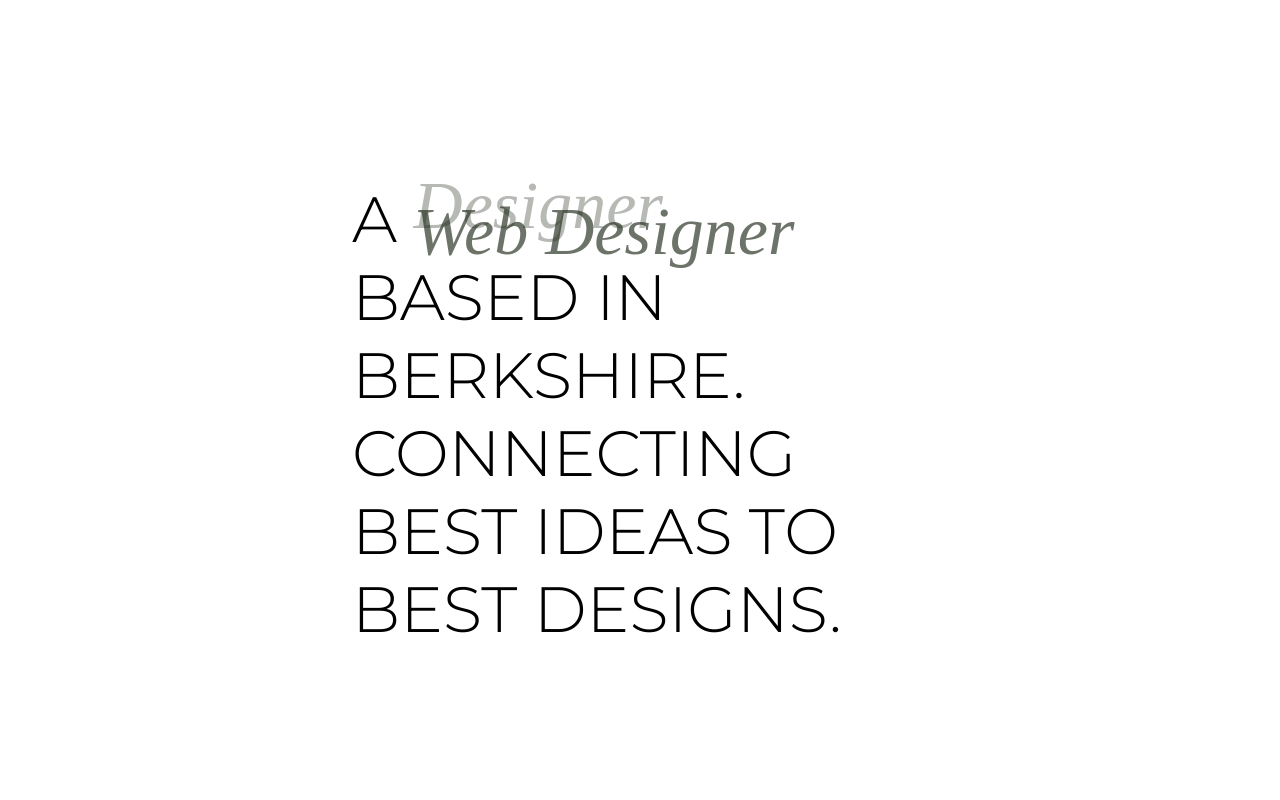
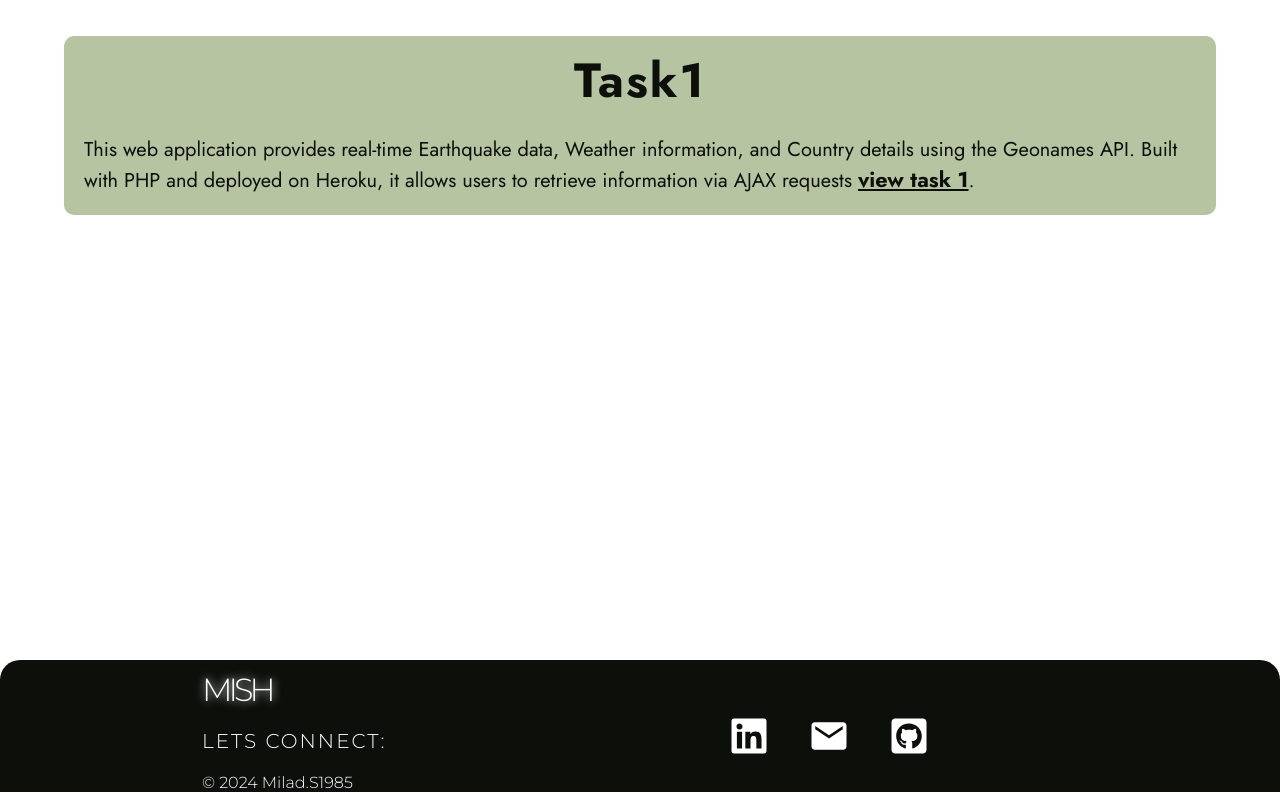
Before and after one commit to Milad64sh/portfolio-website, a Next.js app: page / in a window 1280 px wide. Shown: the part 1100-1900 px from the top of the page. Built offline with nearby package versions, Linux system fonts and the light colour scheme; some icons are missing.

Commit message:
update: task 1 add to portfolio previous project comment in

```diff
--- a/pages/about.module.scss
+++ b/pages/about.module.scss
@@ -32,7 +32,6 @@
     margin-bottom: -20px;
   }
   .aboutP {
-    text-transform: uppercase;
     color: $headings;
     padding: 10px 20px;
     font-weight: 200;
--- /dev/null
+++ b/pages/components/tasks/Task1.jsx
@@ -0,0 +1,36 @@
+import React from 'react';
+import styles from './task1.module.scss';
+import Link from 'next/link';
+
+const Task1 = () => {
+  return (
+    <div className={styles.container}>
+      <div className={styles.container__content}>
+        <div className={styles.container__content__header}>
+          <h2>Task1</h2>
+        </div>
+        <div className={styles.container__content__desc}>
+          <p>
+            This web application provides real-time Earthquake data, Weather
+            information, and Country details using the Geonames API. Built with
+            PHP and deployed on Heroku, it allows users to retrieve information
+            via AJAX requests{' '}
+            <span>
+              <Link
+                href='https://geonames-api-requests-a22d16a04475.herokuapp.com/'
+                target='_blank'
+                rel='noopener noreferrer'
+              >
+                view task 1
+              </Link>
+            </span>
+            .
+          </p>
+        </div>
+        <div className={styles.container__content__link}></div>
+      </div>
+    </div>
+  );
+};
+
+export default Task1;
--- /dev/null
+++ b/pages/components/tasks/task1.module.scss
@@ -0,0 +1,42 @@
+@import '../../../styles/variables.scss';
+.container {
+  display: flex;
+  background-color: $section-bcg;
+  border-radius: 10px;
+  padding: 0px 20px;
+  font-family: 'Jost', sans-serif;
+  &__content {
+    display: flex;
+    flex-direction: column;
+    align-items: center;
+    width: 100%;
+    &__header {
+      font-size: 2rem;
+      color: $headings;
+      margin-top: 10px;
+      h2 {
+        margin: 0;
+        padding: 0;
+        letter-spacing: 2px;
+      }
+    }
+    &__desc {
+      color: $headings;
+      p {
+        font-size: 1.25rem;
+        a {
+          color: $headings; // Change to your desired color
+          font-size: 1.35rem;
+          text-decoration: none; // Remove underline if needed
+          font-weight: bold; // Optional: Make it bold
+          transition: all 0.3s ease-in-out;
+          text-decoration: underline;
+
+          &:hover {
+            letter-spacing: 1px;
+          }
+        }
+      }
+    }
+  }
+}
--- a/pages/index.module.scss
+++ b/pages/index.module.scss
@@ -183,15 +183,30 @@
       display: flex;
       flex-direction: row;
       justify-content: center;
-      top: -250px; // Stick to the top of the viewport
+      top: -250px;
       width: 100%;
-      height: 100vh; // Ensure it covers the entire viewport height
+      height: 100vh;
       @media screen and (max-width: 767px) {
         width: 100%;
         top: -30%;
       }
     }
   }
+  // tasks
+  .tasks {
+    position: relative;
+    height: 100vh;
+    top: 40%;
+    transition: opacity 0.4s ease-in-out;
+    z-index: 0;
+    opacity: 0;
+    margin: 0 auto;
+    width: 90%;
+    &.animate {
+      animation: slideInFromRight 1s ease-out forwards;
+    }
+  }
+  // description
   .description {
     position: relative;
     height: 100vh;
@@ -218,7 +233,7 @@
   }
   .footer {
     position: absolute;
-    top: 400%;
+    top: 220%;
     width: 100%;
     color: white;
   }
--- a/pages/layout.tsx
+++ b/pages/layout.tsx
@@ -5,11 +5,33 @@ import MobileNav from './components/MobileNav';
 import styles from './index.module.scss';
 import ProjectsSlideShow from './components/projects/ProjectsSlideShow';
 import Description from './components/Description';
+import Task1 from './components/tasks/Task1';
 import Footer from './components/Footer';
 
 const Layout = () => {
   const [isMobile, setIsMobile] = useState(false);
   const [show, setShow] = useState(false);
+  const [showTask1, setShowTask1] = useState(false);
+
+  useEffect(() => {
+    const handleScroll = () => {
+      const task1Element = document.querySelector('#task1');
+
+      if (task1Element) {
+        const rect = task1Element.getBoundingClientRect();
+        const windowHeight = window.innerHeight;
+
+        if (rect.top < windowHeight * 0.8) {
+          setShowTask1(true);
+        } else {
+          setShowTask1(false);
+        }
+      }
+    };
+
+    window.addEventListener('scroll', handleScroll);
+    return () => window.removeEventListener('scroll', handleScroll);
+  }, []);
 
   useEffect(() => {
     if (typeof window !== 'undefined') {
@@ -26,7 +48,6 @@ const Layout = () => {
         const opacity = Math.max(0, 1 - (scrollTop / maxScroll) * 2);
         const scrollPosition = window.scrollY;
         const isSmallScreen = window.matchMedia('(max-width: 768px)').matches;
-
         if (description) {
           if (scrollPosition >= 745) {
             description.classList.add(styles.fixed);
@@ -104,17 +125,24 @@ const Layout = () => {
         <header id='header' className={styles.header}>
           <Header />
         </header>
-        <section id='description' className={styles.description}>
-          <Description />
+        <section
+          id='task1'
+          className={`${styles.tasks} ${showTask1 ? styles.animate : ''}`}
+        >
+          <Task1 />
         </section>
 
-        <section id='projectsSlideShowSection' className={styles.slideShow}>
+        {/* <section id='description' className={styles.description}>
+          <Description />
+        </section> */}
+
+        {/* <section id='projectsSlideShowSection' className={styles.slideShow}>
           <ProjectsSlideShow />
-        </section>
-        <div
+        </section> */}
+        {/* <div
           id='slideShowPlaceholder'
           className={styles.slideShowPlaceholder}
-        ></div>
+        ></div> */}
         <footer className={styles.footer}>
           <Footer />
         </footer>
--- a/styles/animations.scss
+++ b/styles/animations.scss
@@ -39,3 +39,13 @@
     transform: rotate(360deg);
   }
 }
+@keyframes slideInFromRight {
+  from {
+    opacity: 0;
+    left: -100%;
+  }
+  to {
+    opacity: 1;
+    left: 0;
+  }
+}
```
